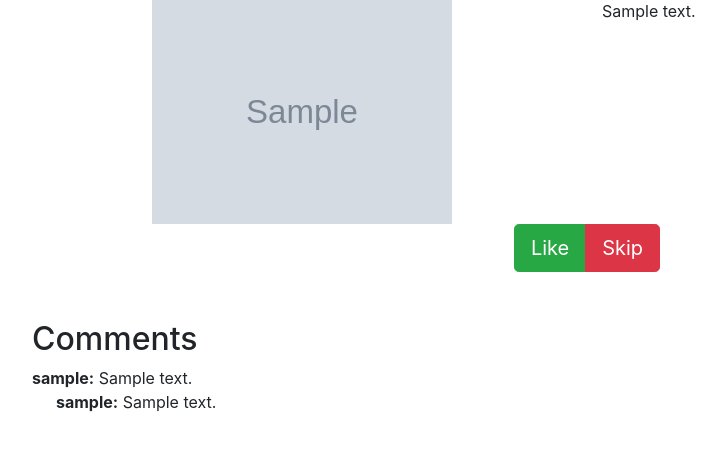
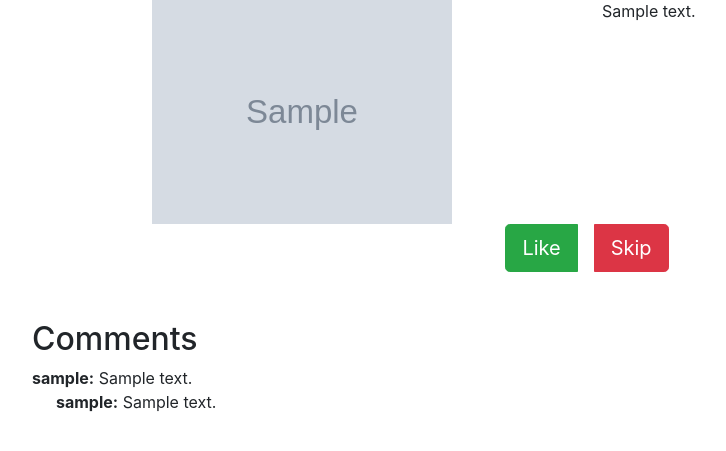
Before and after one commit to namuan/ph-browser, a Flask app: template templates/product.html in a window 1280 px wide. Shown: the part 145-596 px from the top of the page, without its empty margins (53-779 px from the left). Run offline with Flask 3, Linux system fonts and the light colour scheme; the template is opened without the code that fills it: most values are stand-ins (such as "Sample title", 1, 10 or a date in 2020); grey boxes marked "Sample" are stand-in pictures; parts of the project's set-up code (start-up, migrations or seed data) failed here and were passed over; some libraries are stand-ins or nearby versions.

Commit message:
style: Add margin to Like and Skip buttons for improved spacing

```diff
--- a/templates/product.html
+++ b/templates/product.html
@@ -20,8 +20,8 @@
             </div>
         </div>
         <div class="btn-group" role="group">
-            <button type="button" onclick="likeProduct()" class="btn btn-success btn-lg">Like</button>
-            <button type="button" onclick="skipProduct()" class="btn btn-danger btn-lg">Skip</button>
+            <button type="button" onclick="likeProduct()" class="btn btn-success btn-lg mr-2">Like</button>
+            <button type="button" onclick="skipProduct()" class="btn btn-danger btn-lg ml-2">Skip</button>
         </div>
     </div>
     <h2 class="mt-5">Comments</h2>
```
